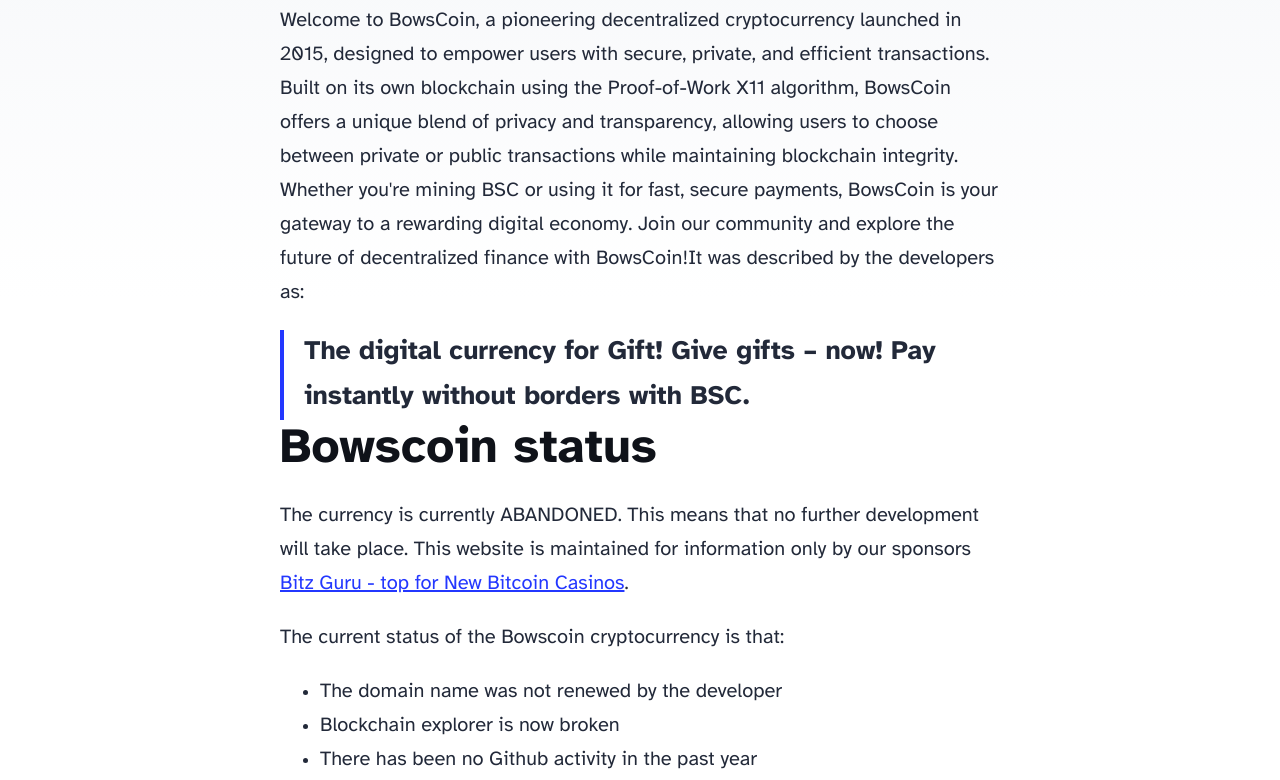
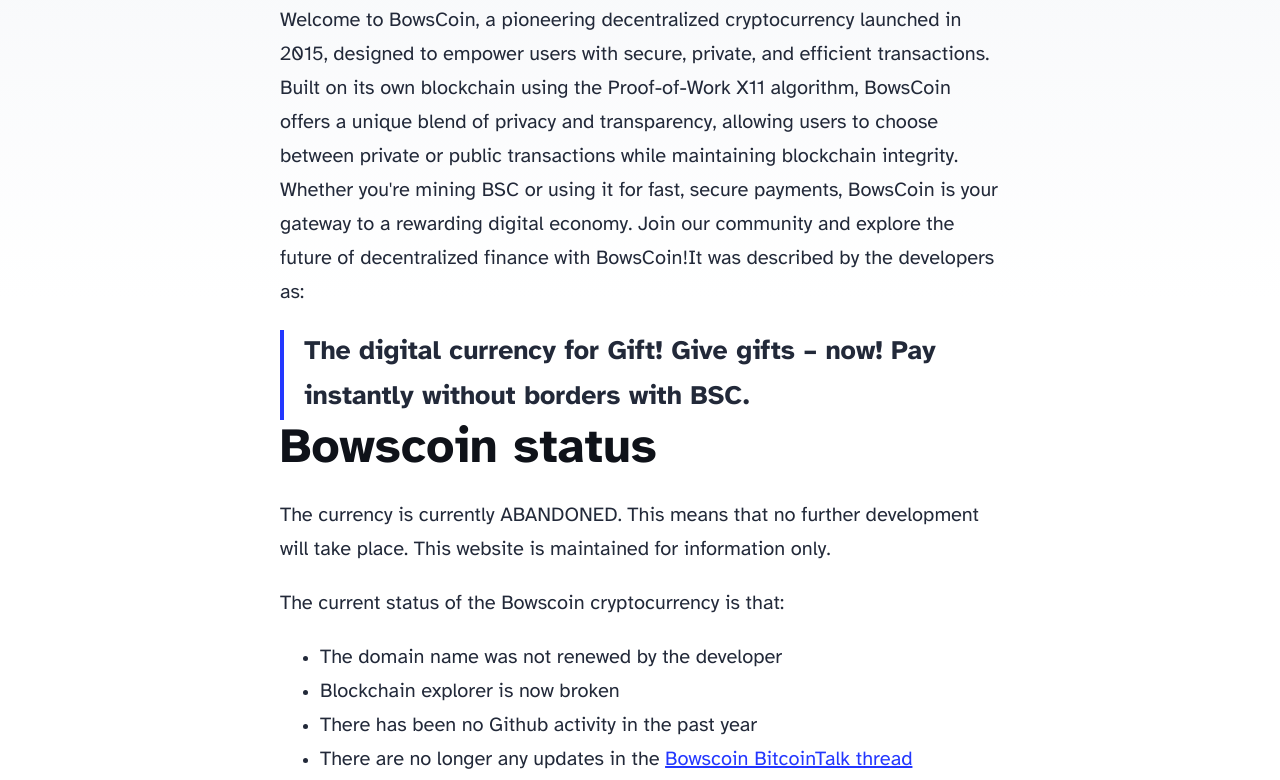
Before and after one commit to casinowizardry-design/astro-blog-starter-template, an Astro site: page / in a window 1280 px wide. Shown: the part 301-1081 px from the top of the page. Built offline with nearby package versions, Linux system fonts and the light colour scheme; Astro itself is replaced by a stand-in of ours.

Commit message:
Update index.astro

```diff
--- a/src/pages/index.astro
+++ b/src/pages/index.astro
@@ -18,7 +18,7 @@ import { SITE_TITLE, SITE_DESCRIPTION } from '../consts';
 
 <blockquote class="wp-block-quote"><strong>The digital currency for Gift! Give gifts – now! Pay instantly without borders with BSC.</strong></blockquote>
 <h2 style="text-align: left;">Bowscoin status</h2>
-<p style="text-align: left;">The currency is currently ABANDONED. This means that no further development will take place. This website is maintained for information only by our sponsors <a href="https://bitz.guru">Bitz Guru - top for New Bitcoin Casinos</a>.</p>
+<p style="text-align: left;">The currency is currently ABANDONED. This means that no further development will take place. This website is maintained for information only.</p>
 <p style="text-align: left;">The current status of the Bowscoin cryptocurrency is that:</p>
 
 <ul>
```
